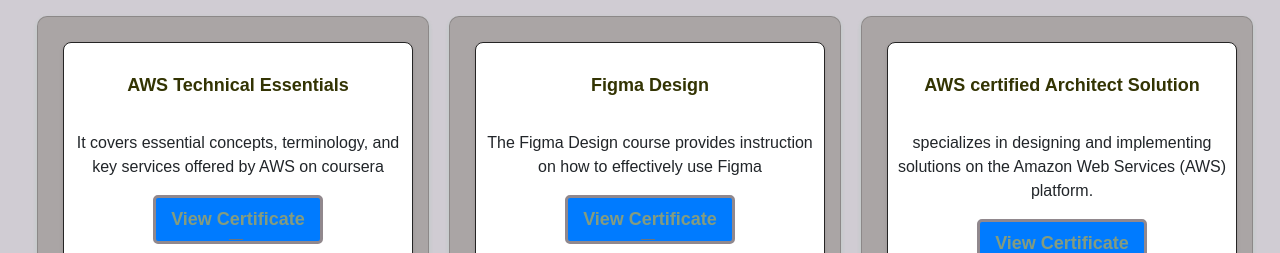
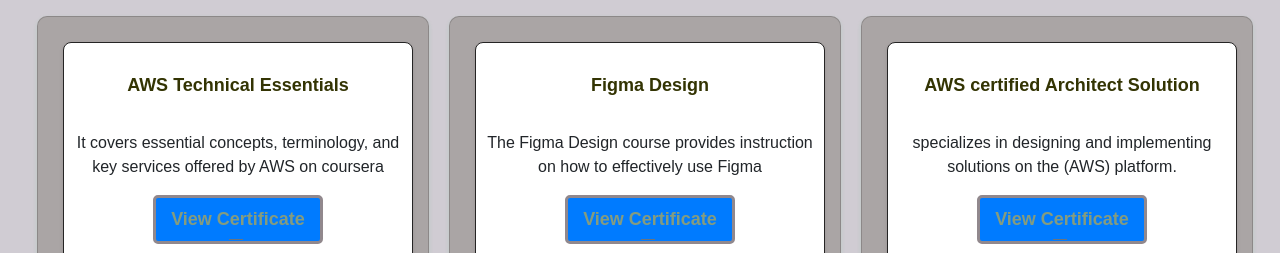
Before and after one commit to middas123/my-portfolio, a React (Vite) app: page / in a window 1280 px wide. Shown: the part 2760-3013 px from the top of the page. Built offline with nearby package versions, Linux system fonts and the light colour scheme.

Commit message:
certificates.jsx
I removed some words from the cards

```diff
--- a/src/Components/certificates/Certificates.jsx
+++ b/src/Components/certificates/Certificates.jsx
@@ -72,7 +72,7 @@ const Certificates = () => {
               <br />
               <h5 className="card-title">AWS certified Architect Solution</h5>
               <br />
-              <p>specializes in designing and implementing solutions on the Amazon Web Services (AWS) platform. </p>
+              <p>specializes in designing and implementing solutions on the (AWS) platform. </p>
               <a href="src/assets/AWS Certified Solutions Architect.pdf" className="btn btn-primary" target="_blank" rel="noopener noreferrer">View Certificate</a>
               <footer className="blockquote-footer">
               </footer>
```
